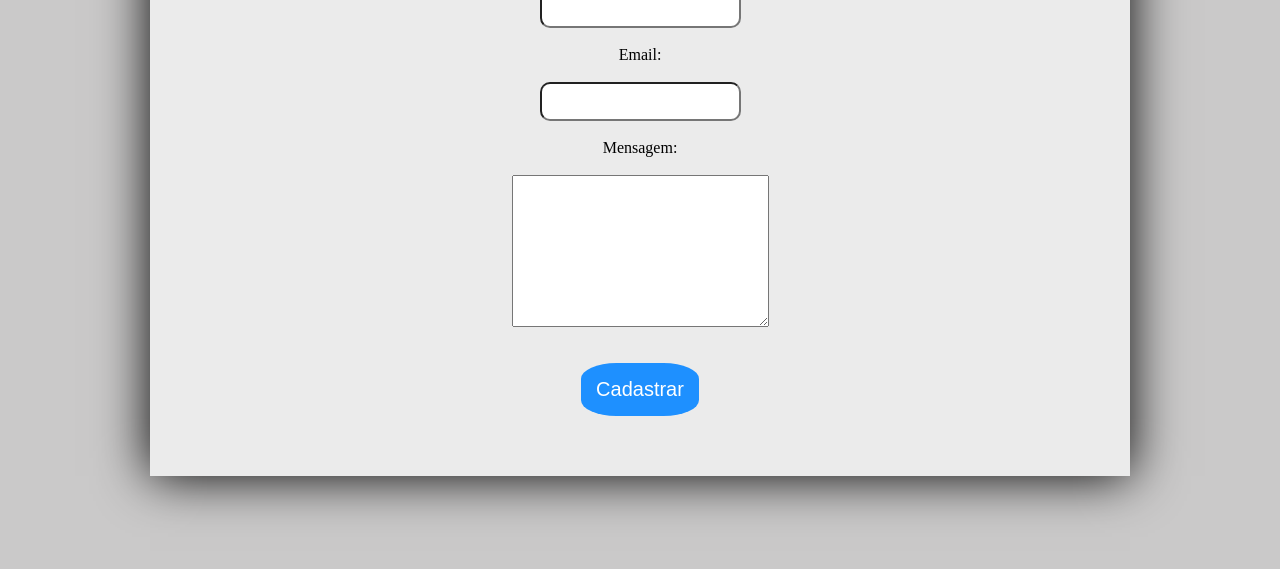
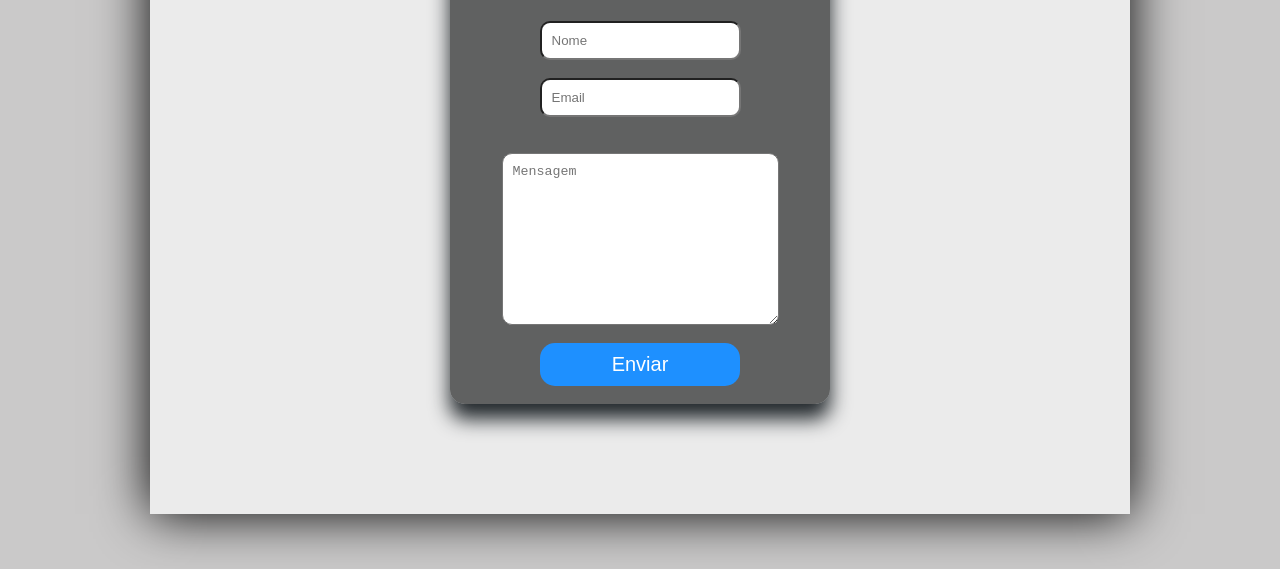
Before and after one commit to Danielpqueiroz/uniesp_frontend_II, a plain HTML site: page iates/Contato.html in a window 1280 px wide. Shown: the part 231-800 px from the top of the page. Drawn offline with Linux system fonts and the light colour scheme.

Commit message:
melhorias css

```diff
--- a/iates/CSS/Style.css
+++ b/iates/CSS/Style.css
@@ -47,6 +47,8 @@ h1{
     padding-top: 30px;
     font-family: arial, helvetica, sans-serif;
     font-style: italic;
+
+
     /* background-color: rgb(87, 105, 209); */
 }
 h2{
@@ -190,15 +192,22 @@ nav ul li{
     margin-left: 11px;
 }
 
-.container {
-    margin: 0;
-    padding: 0;
+#idlogin,#mensagem{
+
+    background-color: rgba(4, 5, 5, 0.6);
+    margin: 50px;
+    margin-left: 300px;
+    margin-right: 300px;
+    padding: 0px;
+    border-radius: 15px;
+    box-shadow: 0px 15px 20px #21272B;
     display: grid;
     place-items: center;
 
+
 }
 
-input{
+input, textarea{
     padding: 10px;
     border-radius: 10px;
 
@@ -207,17 +216,20 @@ input{
 button{
     background-color: dodgerblue;
     border: none;
-    padding: 15px;
-    border-radius: 30%;
+    padding: 10px;
+    width: 200px;
+    border-radius: 15px;
     color: white;
     font-size: 20px;
 }
+#idMsg h1{
+    margin-left: 200px;
+}
 .style-table {
     border-collapse: collapse;
-    margin: 25px 0;
+    margin: 25px 150px;
     font-size: 0.9em;
     font-family: sans-serif;
-
     min-width: 400px;
     box-shadow: 0 0 20px rgba(0, 0, 0, 0.15);
 
--- a/iates/Contato.html
+++ b/iates/Contato.html
@@ -44,20 +44,20 @@
 			<form id="mensagem" class="container">
 				<h1 id="titulo" class="itens">Sistema de Mensagem</h1>
 				<br>
-				<label for=""class="itens">Nome: </label>
+
 				<br>
-				<input type="text" id="iptNomeMsg" required="">
+				<input type="text" id="iptNomeMsg" placeholder="Nome" required="">
+
 				<br>
-				<label for=""class="itens">Email: </label>
+				<input type="email" id="iptEmailMsg" placeholder="Email" required="">
 				<br>
-				<input type="email" id="iptEmailMsg" required="">
+
 				<br>
-				<label for=""class="itens">Mensagem: </label>
+				<textarea name="" id="txaMensagemMsg" required="" placeholder="Mensagem" cols="30" rows="10"class="itens"></textarea>
 				<br>
-				<textarea name="" id="txaMensagemMsg" required="" cols="30" rows="10"class="itens"></textarea>
+
+				<button onclick="criarObjeto()"class="itens">Enviar</button>
 				<br>
-				<br>
-				<button onclick="criarObjeto()"class="itens">Cadastrar</button>
 			</form>
 
 
```
Also changed, not shown: iates/admin.html (+6 -7 lines).
